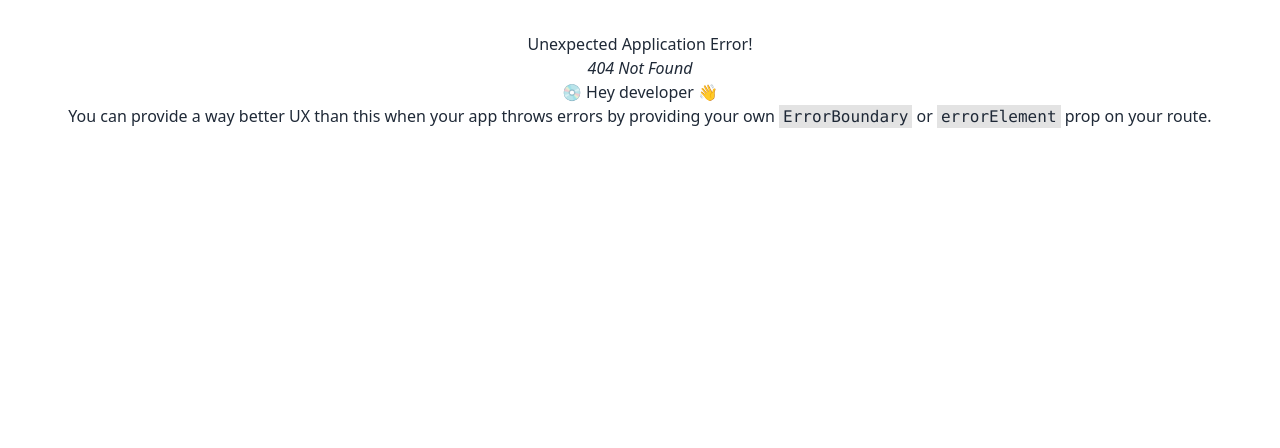
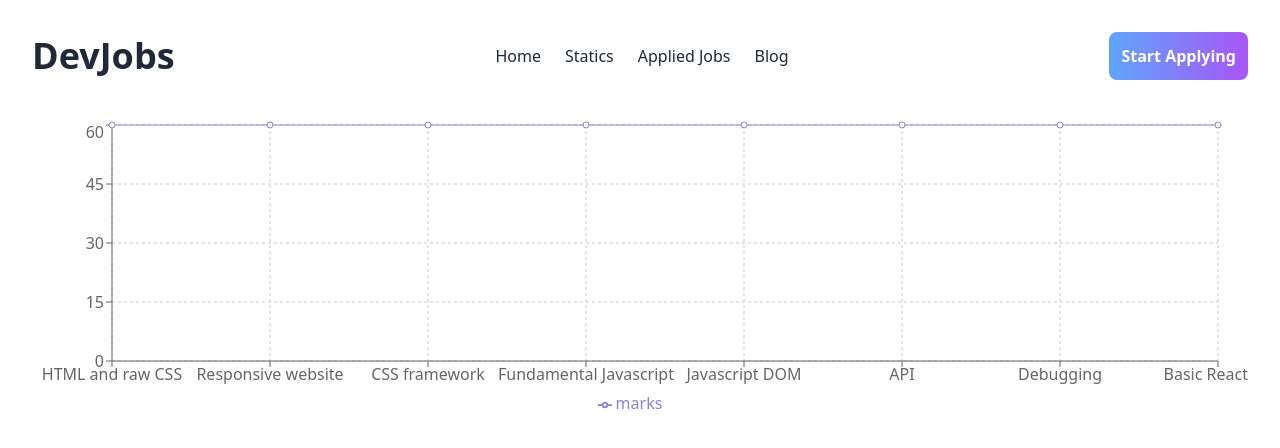
Before and after one commit to RayhanUddinFarhad/CareerHub, a React (Vite) app: page /statics in a window 1280 px wide. Before the commit this address had no page. Shown: the top 448 px of the page. Built offline with nearby package versions, Linux system fonts and the light colour scheme.

Commit message:
statics completed

```diff
--- a/package.json
+++ b/package.json
@@ -16,6 +16,7 @@
     "react": "^18.2.0",
     "react-dom": "^18.2.0",
     "react-router-dom": "^6.10.0",
+    "recharts": "^2.5.0",
     "sort-by": "^1.2.0"
   },
   "devDependencies": {
--- a/src/components/Header/Navbar.jsx
+++ b/src/components/Header/Navbar.jsx
@@ -15,7 +15,7 @@ const Navbar = () => {
 
 
                 <Link to = "/">Home</Link>
-                <Link>Statics</Link>
+                <Link to= "statics">Statics</Link>
                 <Link to= "/apply">Applied Jobs</Link>
                 <Link>Blog</Link>
             </div>
--- /dev/null
+++ b/src/components/layout/Statics.jsx
@@ -0,0 +1,99 @@
+import React, { useState } from 'react';
+import { useLoaderData } from 'react-router-dom';
+import { LineChart, Line, XAxis, YAxis, CartesianGrid, Tooltip, Legend, ResponsiveContainer } from 'recharts';
+
+const data = [
+    {
+      id: '1',
+      name: 'HTML and raw CSS',
+      marks: 60,
+    },
+    {
+      id: '2',
+      name: 'Responsive website',
+      marks: 60,
+    },
+    {
+      id: '3',
+      name: 'CSS framework',
+      marks: 60,
+    },
+    {
+      id: '4',
+      name: 'Fundamental Javascript',
+      marks: 60,
+    },
+    {
+      id: '5',
+      name: 'Javascript DOM',
+      marks: 60,
+    },
+    {
+      id: '6',
+      name: 'API',
+      marks: 60,
+    },
+    {
+      id: '7',
+      name: 'Debugging',
+      marks: 60,
+    },
+    {
+      id: '8',
+      name: 'Basic React',
+      marks: 60,
+    },
+  ];
+const Statics = () => {
+    const [opacity, setOpacity] = useState({
+        marks: 1,
+      });
+
+      const handleMouseEnter = (o) => {
+        const { dataKey } = o;
+
+        setOpacity({
+          ...opacity,
+          [dataKey]: 0.5,
+        });
+      };
+
+      const handleMouseLeave = (o) => {
+        const { dataKey } = o;
+
+        setOpacity({
+          ...opacity,
+          [dataKey]: 1,
+        });
+      };
+
+    return (
+        <div>
+             <div style={{ width: '100%' }}>
+      <ResponsiveContainer width="100%" height={300}>
+        <LineChart
+          width={500}
+          height={300}
+          data={data}
+          margin={{
+            top: 5,
+            right: 30,
+            left: 20,
+            bottom: 5,
+          }}
+        >
+          <CartesianGrid strokeDasharray="3 3" />
+          <XAxis dataKey="name" />
+          <YAxis />
+          <Tooltip />
+          <Legend onMouseEnter={handleMouseEnter} onMouseLeave={handleMouseLeave} />
+          <Line type="monotone" dataKey="marks" strokeOpacity={opacity.marks} stroke="#8884d8" activeDot={{ r: 8 }} />
+        </LineChart>
+      </ResponsiveContainer>
+    </div>
+
+        </div>
+    );
+};
+
+export default Statics;
```
Also changed, not shown: public/assignments.json (added, +42 -0 lines), src/main.jsx (+7 -0 lines), 1 other file (tests, documents, lock files or other folders).
